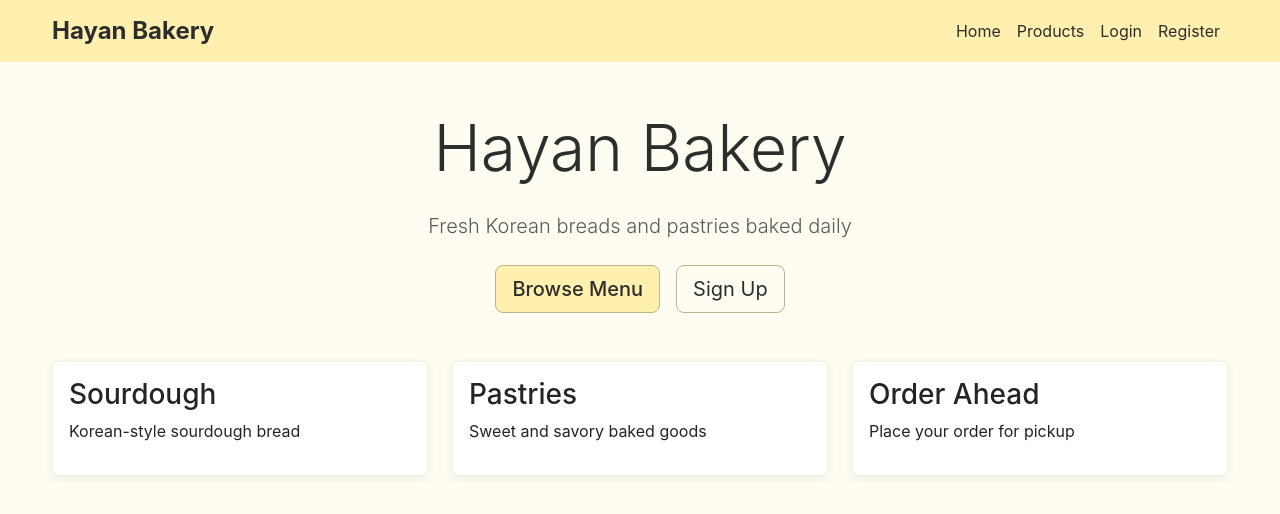
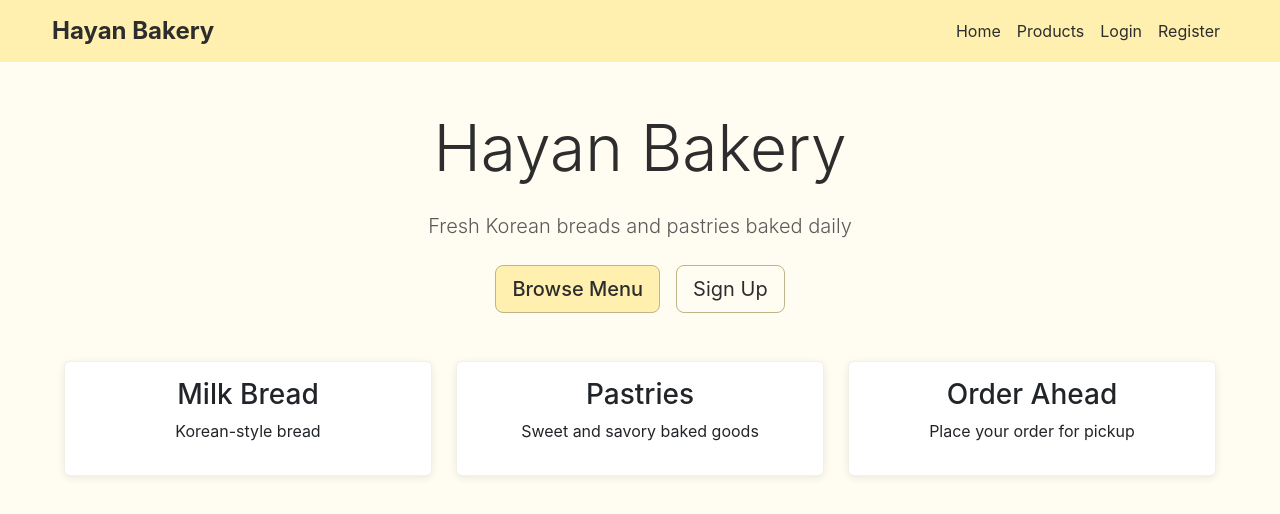
Before and after one commit to alicehjk/Project3, a React (Create React App) app in the folder client/: page / in a window 1280 px wide. Shown: the top 514 px of the page. Built offline with nearby package versions, Linux system fonts and the light colour scheme.

Commit message:
update path

```diff
--- a/client/src/pages/Home.js
+++ b/client/src/pages/Home.js
@@ -19,28 +19,32 @@ function Home() {
         </div>
       </div>
 
-      <div className="row mt-5">
-        <div className="col-md-4">
-          <div className="card">
-            <div className="card-body">
-              <h3>Sourdough</h3>
-              <p>Korean-style sourdough bread</p>
+      <div class="container mt-5">
+        <div class="row">
+          <div class="col-md-4">
+            <div class="card">
+              <div class="card-body text-center">
+                <h3>Milk Bread</h3>
+                <p>Korean-style bread</p>
               </div>
             </div>
           </div>
-        <div className="col-md-4">
-          <div className="card">
-            <div className="card-body">
+
+          <div class="col-md-4">
+            <div class="card">
+              <div class="card-body text-center">
                 <h3>Pastries</h3>
                 <p>Sweet and savory baked goods</p>
               </div>
             </div>
           </div>
-        <div className="col-md-4">
-          <div className="card">
-            <div className="card-body">
+
+          <div class="col-md-4">
+            <div class="card">
+              <div class="card-body text-center">
                 <h3>Order Ahead</h3>
                 <p>Place your order for pickup</p>
+              </div>
             </div>
           </div>
         </div>
```
Also changed, not shown: 1 other file (tests, documents, lock files or other folders). Lines whose indentation alone changed are shown as unchanged.
